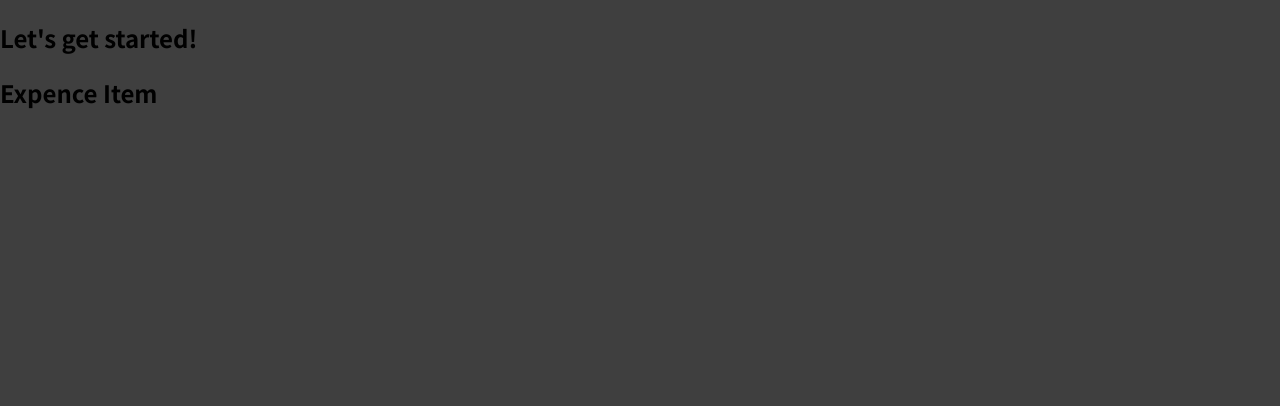
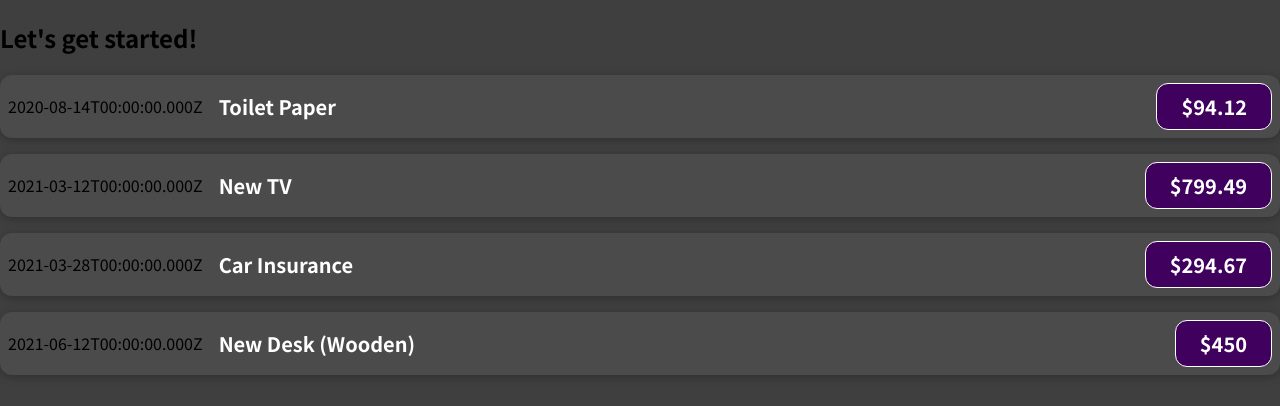
Before and after one commit to hsatya/create-complete-guide, a React (Create React App) app: page / in a window 1280 px wide. Shown: the top 406 px of the page. Built offline with nearby package versions, Linux system fonts and the light colour scheme.

Commit message:
added props to first component

```diff
--- a/src/App.js
+++ b/src/App.js
@@ -1,10 +1,51 @@
 import ExpenceItem from "./components/ExpenceItem";
 
 function App() {
+  const expenses = [
+    {
+      id: "e1",
+      title: "Toilet Paper",
+      amount: 94.12,
+      date: new Date(2020, 7, 14),
+    },
+    { id: "e2", title: "New TV", amount: 799.49, date: new Date(2021, 2, 12) },
+    {
+      id: "e3",
+      title: "Car Insurance",
+      amount: 294.67,
+      date: new Date(2021, 2, 28),
+    },
+    {
+      id: "e4",
+      title: "New Desk (Wooden)",
+      amount: 450,
+      date: new Date(2021, 5, 12),
+    },
+  ];
+
   return (
     <div>
       <h2>Let's get started!</h2>
-      <ExpenceItem />
+      <ExpenceItem
+        title={expenses[0].title}
+        amount={expenses[0].amount}
+        date={expenses[0].date}
+      />
+      <ExpenceItem
+        title={expenses[1].title}
+        amount={expenses[1].amount}
+        date={expenses[1].date}
+      />
+      <ExpenceItem
+        title={expenses[2].title}
+        amount={expenses[2].amount}
+        date={expenses[2].date}
+      />
+      <ExpenceItem
+        title={expenses[3].title}
+        amount={expenses[3].amount}
+        date={expenses[3].date}
+      />
     </div>
   );
 }
--- /dev/null
+++ b/src/components/ExpenceItem.css
@@ -0,0 +1,56 @@
+.expense-item {
+  display: flex;
+  justify-content: space-between;
+  align-items: center;
+  box-shadow: 0 2px 8px rgba(0, 0, 0, 0.25);
+  padding: 0.5rem;
+  margin: 1rem 0;
+  border-radius: 12px;
+  background-color: #4b4b4b;
+}
+
+.expense-item__description {
+  display: flex;
+  flex-direction: column;
+  gap: 1rem;
+  align-items: flex-end;
+  flex-flow: column-reverse;
+  justify-content: flex-start;
+  flex: 1;
+}
+
+.expense-item h2 {
+  color: #3a3a3a;
+  font-size: 1rem;
+  flex: 1;
+  margin: 0 1rem;
+  color: white;
+}
+
+.expense-item__price {
+  font-size: 1rem;
+  font-weight: bold;
+  color: white;
+  background-color: #40005d;
+  border: 1px solid white;
+  padding: 0.5rem;
+  border-radius: 12px;
+}
+
+@media (min-width: 580px) {
+  .expense-item__description {
+    flex-direction: row;
+    align-items: center;
+    justify-content: flex-start;
+    flex: 1;
+  }
+
+  .expense-item__description h2 {
+    font-size: 1.25rem;
+  }
+
+  .expense-item__price {
+    font-size: 1.25rem;
+    padding: 0.5rem 1.5rem;
+  }
+}
--- a/src/components/ExpenceItem.js
+++ b/src/components/ExpenceItem.js
@@ -1,5 +1,19 @@
-function ExpenceItem() {
-  return <h2>Expence Item</h2>;
+import "./ExpenceItem.css";
+
+function ExpenceItem(props) {
+  const expenceDate = new Date(2022, 0, 1);
+  const expenceTitle = "Car Insurance";
+  const expeneceAmount = 294.67;
+
+  return (
+    <div className="expense-item">
+      <div>{props.date.toISOString()}</div>
+      <div className="expense-item__description">
+        <h2>{props.title}</h2>
+        <div className="expense-item__price">${props.amount}</div>
+      </div>
+    </div>
+  );
 }
 
 export default ExpenceItem;
```
